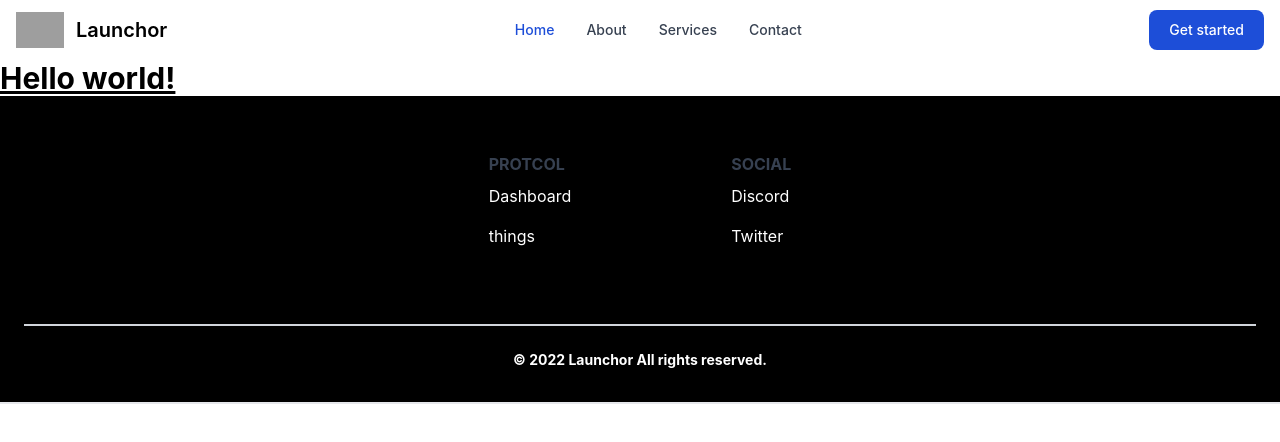
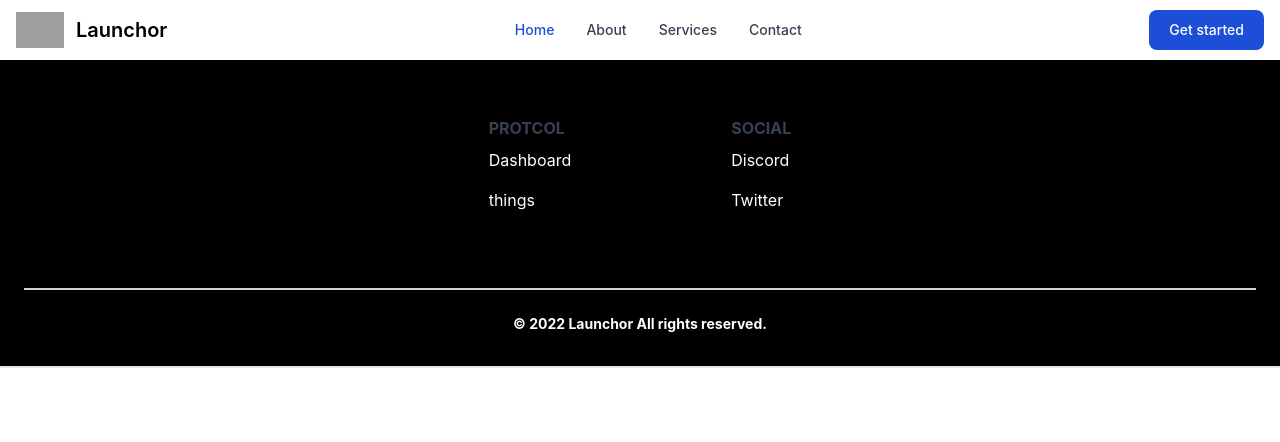
Before and after one commit to ClementG77/FPR_Project, a React (Create React App) app: page / in a window 1280 px wide. Shown: the top 442 px of the page. Built offline with nearby package versions, Linux system fonts and the light colour scheme; grey boxes are pictures that could not be loaded.

Commit message:
site bug

```diff
--- a/src/App.js
+++ b/src/App.js
@@ -1,16 +1,13 @@
 import logo from './logo.svg';
 import Footer from './components/footer';
 import Navbar from './components/navbar';
+import Main from './pages/Main';
 import './App.css';
 
 function App() {
   return (
     <div>
-      <Navbar />
-    <h1 className="text-3xl font-bold underline">
-      Hello world!
-    </h1>
-    <Footer />
+    <Main />
     </div>
   )
 }
--- /dev/null
+++ b/src/pages/Main.js
@@ -0,0 +1,20 @@
+import Footer from '../components/footer';
+import Navbar from '../components/navbar';
+
+const main = () => {
+const contentPage = () => {
+    return (
+        <div> <h1>Hello World</h1></div>
+    );
+  };
+
+  return (
+    <div>
+      <Navbar />
+    <contentPage />
+    <Footer />
+    </div>
+  );
+}
+
+  export default main;
```
